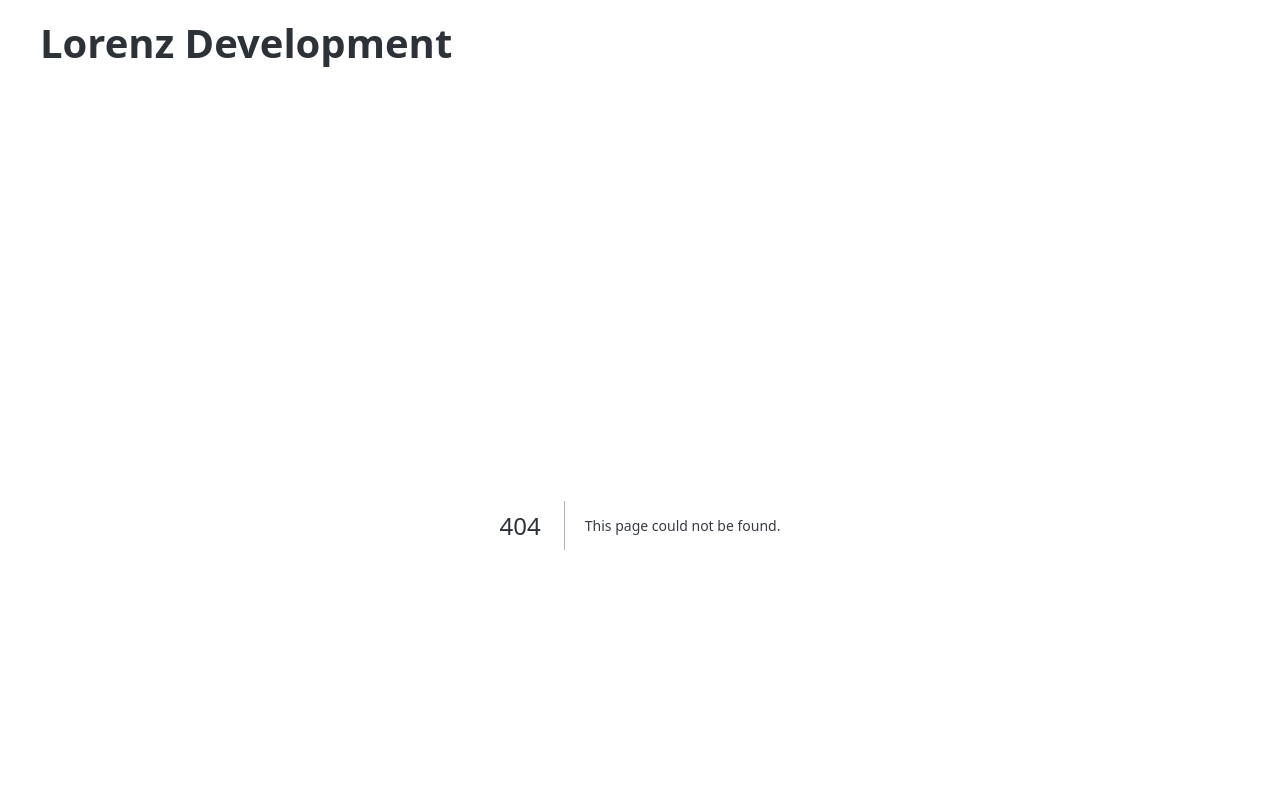
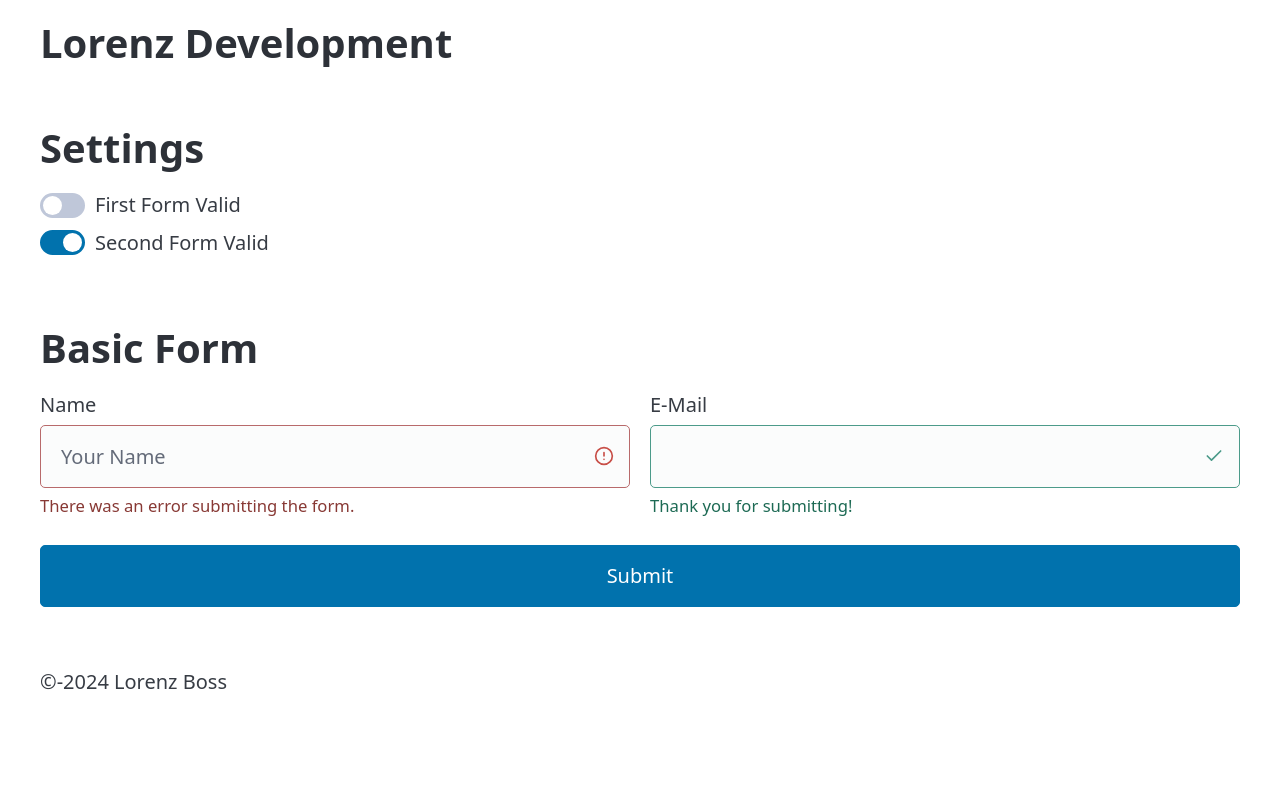
Before and after one commit to lorenzboss/nextjs-forms, a Next.js app: page /form/demo in a window 1280 px wide. Before the commit this address had no page. Shown: the top 800 px of the page. Built offline with nearby package versions, Linux system fonts and the light colour scheme.

Commit message:
Add demo form page for testing purposes

```diff
--- /dev/null
+++ b/app/form/demo/page.tsx
@@ -0,0 +1,79 @@
+"use client";
+
+import { useState } from "react";
+
+export default function FormPage() {
+  const [formData] = useState({
+    name: "",
+    email: "",
+  });
+
+  const [valid, setValid] = useState(false);
+  const [valid2, setValid2] = useState(true);
+
+  const handleSubmit = (e: React.FormEvent) => {
+    e.preventDefault();
+    console.log("Form submitted:", formData);
+  };
+
+  return (
+    <div>
+      <h1>Settings</h1>
+      <form>
+        <fieldset>
+          <label>
+            <input
+              name="terms"
+              type="checkbox"
+              role="switch"
+              onChange={(e) => setValid(e.target.checked)}
+              defaultChecked={valid}
+            />
+            First Form Valid
+          </label>
+          <label>
+            <input
+              name="opt-in"
+              type="checkbox"
+              role="switch"
+              onChange={(e) => setValid2(e.target.checked)}
+              defaultChecked={valid2}
+            />
+            Second Form Valid
+          </label>
+        </fieldset>
+      </form>
+
+      <h1> Basic Form</h1>
+      <form onSubmit={handleSubmit}>
+        <div className="grid">
+          <label>
+            Name
+            <input
+              type="text"
+              id="name"
+              name="name"
+              placeholder="Your Name"
+              aria-invalid={!valid}
+            />
+            {valid && <small>Thank you for submitting!</small>}
+            {!valid && <small>There was an error submitting the form.</small>}
+          </label>
+
+          <label>
+            E-Mail
+            <input
+              type="email"
+              id="email"
+              name="email"
+              aria-invalid={!valid2}
+            />
+            {valid2 && <small>Thank you for submitting!</small>}
+            {!valid2 && <small>There was an error submitting the form.</small>}
+          </label>
+        </div>
+        <button type="submit">Submit</button>
+      </form>
+    </div>
+  );
+}
```
